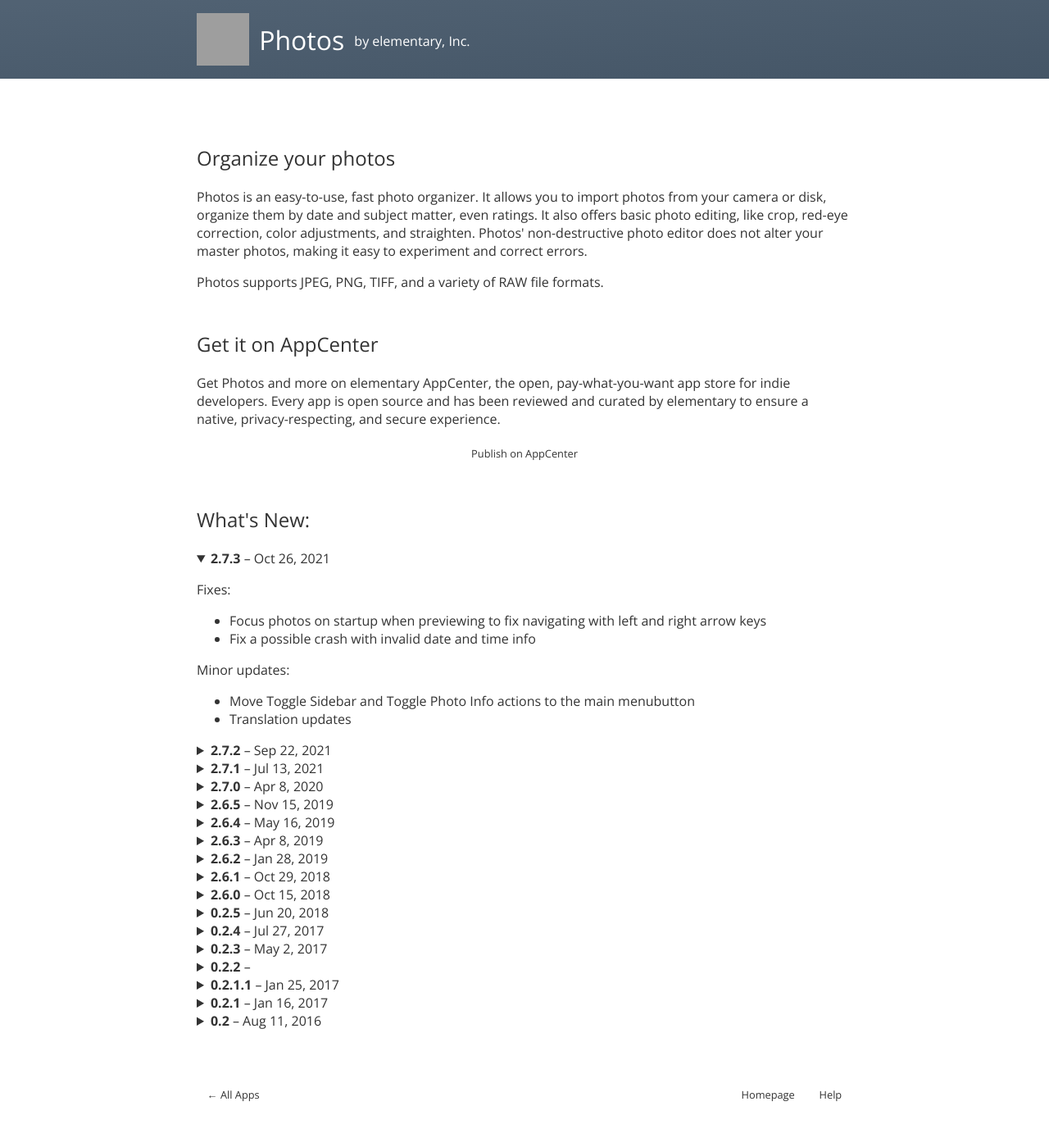
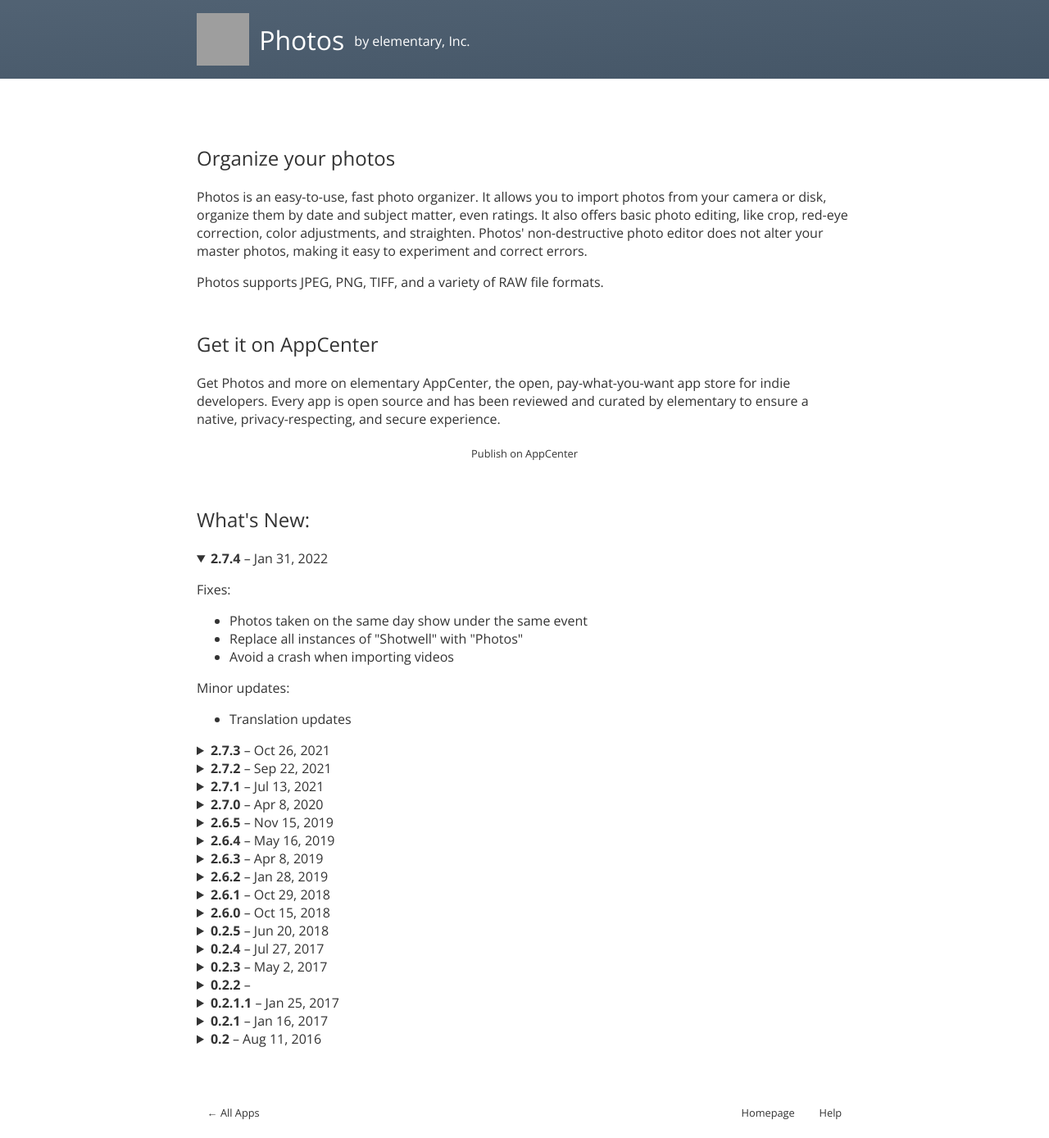
Before and after one commit to elementary/appcenter-web, a Jekyll site: the page built from _apps/io.elementary.photos.md, in a window 1280 px wide. Shown: the whole page at 82% size. Built offline with Jekyll 4.4.1, drawn with Linux system fonts in a browser that asks for light colours; nearby versions of some CDN libraries; before the commit the page ends 1366 px from its top, so only the background shows below that; grey boxes are pictures that could not be loaded.

```diff
--- a/_apps/io.elementary.photos.md
+++ b/_apps/io.elementary.photos.md
@@ -19,6 +19,28 @@ color:
   primary-text: "#fff"
 price: false
 releases:
+- version: 2.7.4
+  unix-timestamp: 1643587200
+  description: |-
+    <p>Fixes:</p>
+
+    <ul>
+
+      <li>Photos taken on the same day show under the same event</li>
+
+      <li>Replace all instances of "Shotwell" with "Photos"</li>
+
+      <li>Avoid a crash when importing videos</li>
+
+    </ul>
+
+    <p>Minor updates:</p>
+
+    <ul>
+
+      <li>Translation updates</li>
+
+    </ul>
 - version: 2.7.3
   unix-timestamp: 1635206400
   description: |-
```
Also changed, not shown: _apps/com.github.alexkdeveloper.guessnumber.md (added, +24 -0 lines).
